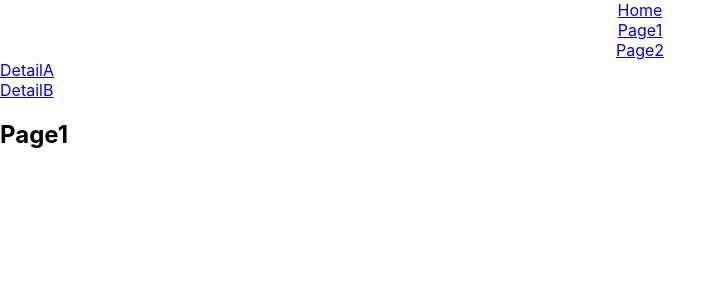
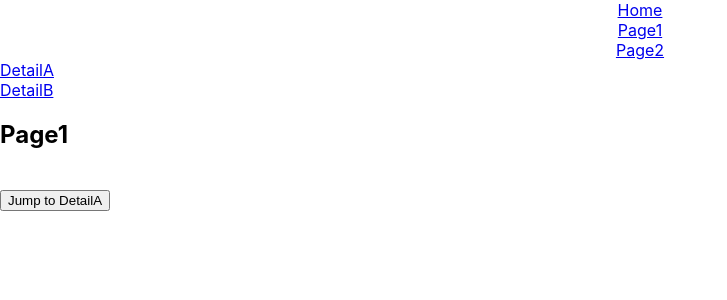
Before and after one commit to hinoharashinya/react-commentary, a React (Create React App) app: page /page1 in a window 1280 px wide. Shown: the top 300 px of the page, without its empty margins (0-727 px from the left). Built offline with nearby package versions, Linux system fonts and the light colour scheme.

Commit message:
add history

```diff
--- a/src/components/routing/DetailA.jsx
+++ b/src/components/routing/DetailA.jsx
@@ -1,11 +1,17 @@
-import {useLocation} from "react-router-dom";
+import {useLocation, useHistory} from "react-router-dom";
 
 export const DetailA = () => {
+  const history = useHistory();
   const {state} = useLocation();
+
+  const onClickBack = () => {
+    history.goBack();
+  }
   return(
     <>
       <h2>DetailA</h2>
       <p>{state}</p>
+      <button onClick={onClickBack}>back</button>
     </>
   );
 }
--- a/src/components/routing/Page1.jsx
+++ b/src/components/routing/Page1.jsx
@@ -1,13 +1,24 @@
-import {Link} from "react-router-dom";
+import {Link, useHistory} from "react-router-dom";
 
 export const Page1 = () => {
   const stateA = "state";
+  const history = useHistory();
+
+  const onClickButton = () => {
+    //history.push("/page1/detailA")
+    history.push({
+      pathname: "/page1/detailA",
+      state: stateA
+    })
+  }
   return(
     <>
       <Link to={{pathname: "/page1/detailA", state: stateA}}>DetailA</Link>
       <br />
       <Link to="/page1/detailB">DetailB</Link>
       <h2>Page1</h2>
+      <br />
+      <button onClick={onClickButton}>Jump to DetailA</button>
     </>
   );
 }
```
